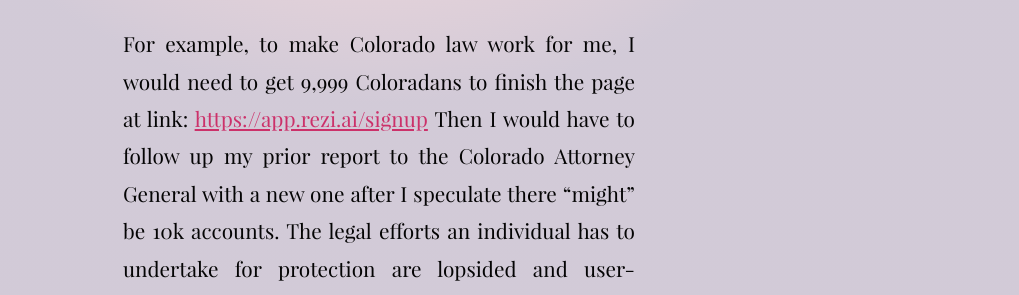
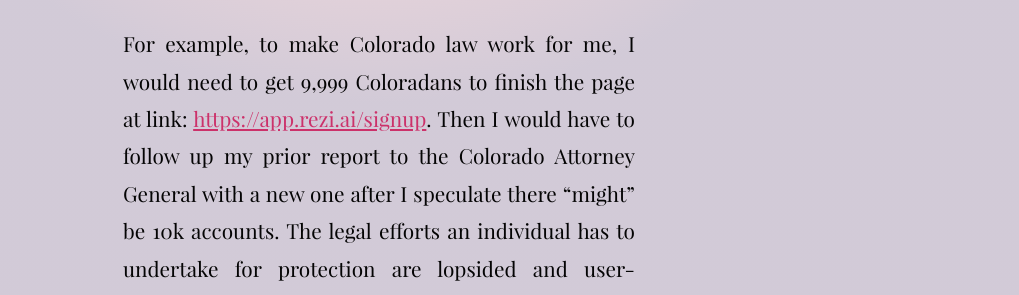
Before and after one commit to tiliv/antibody, a Jekyll site: the page built from docs/journal/autumn-ryan-Halfway-Democracy/index.md, in a window 1280 px wide and 900 px high, scrolled down 41910 px. Shown: the part 156-451 px from the top of the window, without its empty margins (261-1280 px from the left). Built offline with Jekyll 4.4.1, drawn with Linux system fonts in a browser that asks for light colours; some of the changed text lies outside the part shown.

Commit message:
Fix punctuation typo

```diff
--- a/docs/journal/autumn-ryan-Halfway-Democracy/index.md
+++ b/docs/journal/autumn-ryan-Halfway-Democracy/index.md
@@ -300,7 +300,7 @@ Hiring across state lines makes it hard to report salaries, so even though state
 
 The privacy law in Colorado tries to match California's, but it has its own text and title. It is ineffective on any company, anywhere in the world, with fewer than ten-thousand users in the state. A sane threshold instead defines exactly what size a privacy scam can be, plus bonus time for detection of undisclosed figures.
 
-For example, to make Colorado law work for me, I would need to get 9,999 Coloradans to finish the page at link: [https://app.rezi.ai/signup](https://app.rezi.ai/signup) Then I would have to follow up my prior report to the Colorado Attorney General with a new one after I speculate there "might" be 10k accounts. The legal efforts an individual has to undertake for protection are lopsided and user-hostile.
+For example, to make Colorado law work for me, I would need to get 9,999 Coloradans to finish the page at link: [https://app.rezi.ai/signup](https://app.rezi.ai/signup). Then I would have to follow up my prior report to the Colorado Attorney General with a new one after I speculate there "might" be 10k accounts. The legal efforts an individual has to undertake for protection are lopsided and user-hostile.
 
 In states before, I had rented from property managers who changed like storm wind. They all ended up with the same renter web software, the same way all my banks over the years had bought each other up until I had just one that mattered. In Colorado, I enjoyed something a little different for a while, but then, like clockwork, a renting agency bought the property within the year and issued new terms to us all.
 
```
